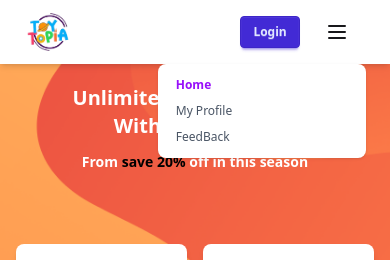
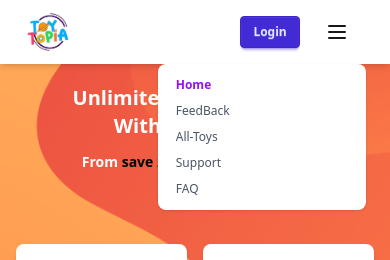
Before and after one commit to sohid7254/toytopia-upgradation, a React (Vite) app: page / in a window 390 px wide. Both pictures are taken after a click on the button 336 px from the left and 32 px from the top of the page. Shown: the top 260 px of the page. Built offline with nearby package versions, Linux system fonts and the light colour scheme; no server answers.

Commit message:
Added navbar rouite on mobile screen

```diff
--- a/src/Components/Navbar/Navbar.jsx
+++ b/src/Components/Navbar/Navbar.jsx
@@ -88,14 +88,33 @@ const Navbar = () => {
                                         Home
                                     </NavLink>
                                 </li>
+                                {user ? (
+                                    <li>
+                                        <NavLink to="/my-profile" className={({ isActive }) => (isActive ? "text-purple-600 font-bold" : "text-gray-600")}>
+                                            My Profile
+                                        </NavLink>
+                                    </li>
+                                ) : (
+                                    " "
+                                )}
                                 <li>
-                                    <NavLink to="/my-profile" className={({ isActive }) => (isActive ? "text-purple-600 font-bold" : "text-gray-600")}>
-                                        My Profile
+                                    <NavLink to="/feedback" className={({ isActive }) => (isActive ? "text-purple-600 font-bold" : "text-gray-600")}>
+                                        FeedBack
                                     </NavLink>
                                 </li>
                                 <li>
-                                    <NavLink to="/feedback" className={({ isActive }) => (isActive ? "text-purple-600 font-bold" : "text-gray-600")}>
-                                        FeedBack
+                                    <NavLink to="/allToys" className={({ isActive }) => (isActive ? "text-purple-600 font-bold" : "text-gray-600")}>
+                                        All-Toys
+                                    </NavLink>
+                                </li>
+                                <li>
+                                    <NavLink to="/support" className={({ isActive }) => (isActive ? "text-purple-600 font-bold" : "text-gray-600")}>
+                                        Support
+                                    </NavLink>
+                                </li>
+                                <li>
+                                    <NavLink to="/FAQ" className={({ isActive }) => (isActive ? "text-purple-600 font-bold" : "text-gray-600")}>
+                                        FAQ
                                     </NavLink>
                                 </li>
                             </ul>
```
